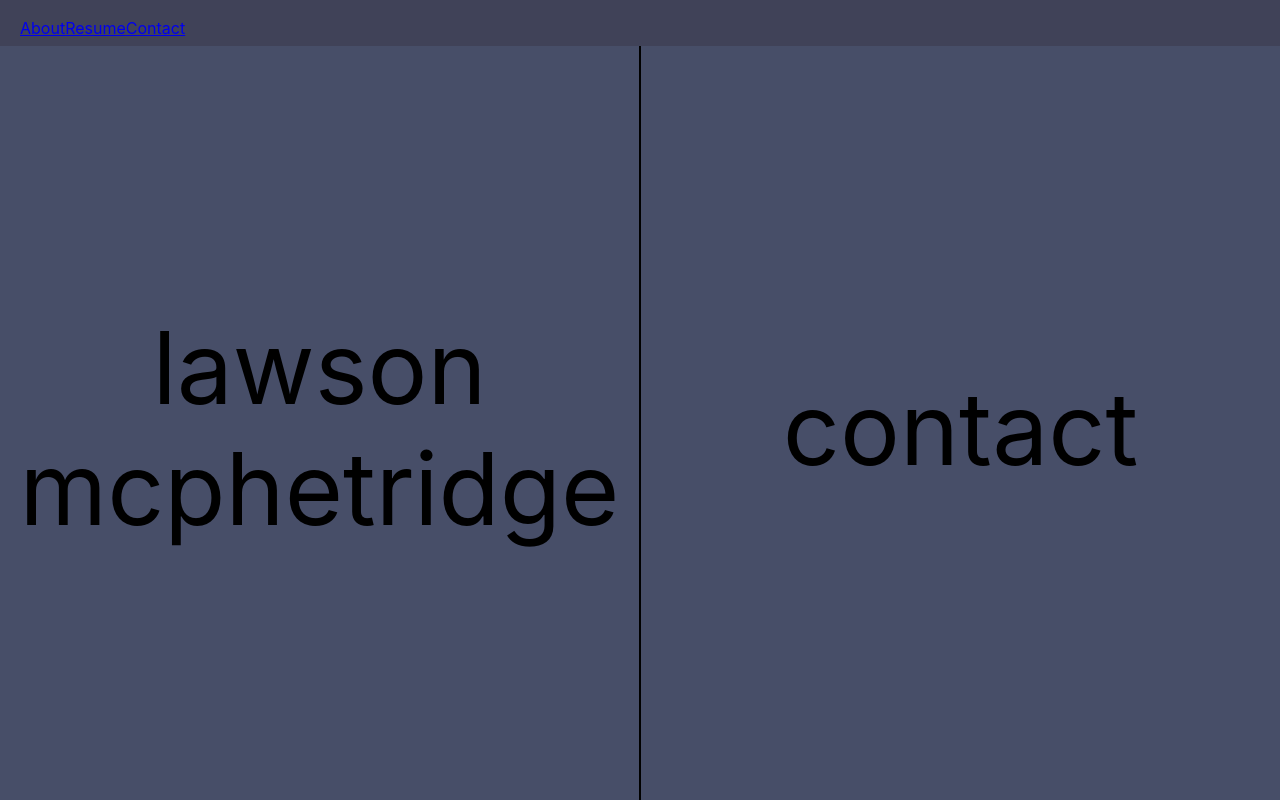
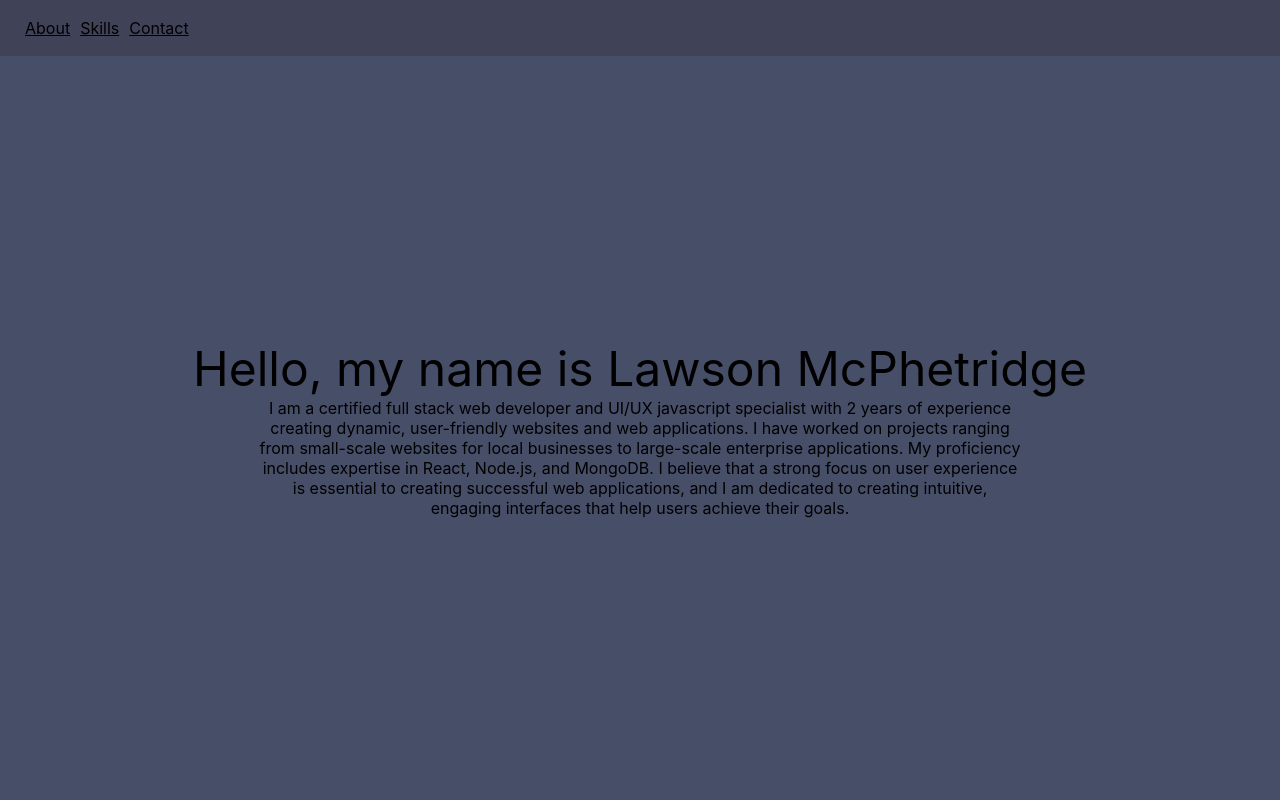
Before and after one commit to lawsonmcphetridge/lawson-portfolio, a React (Create React App) app: page / in a window 1280 px wide. Built offline with nearby package versions, Linux system fonts and the light colour scheme.

Commit message:
added introduction

```diff
--- a/package.json
+++ b/package.json
@@ -6,6 +6,7 @@
     "@testing-library/jest-dom": "^5.16.5",
     "@testing-library/react": "^13.4.0",
     "@testing-library/user-event": "^13.5.0",
+    "node-sass": "^7.0.3",
     "react": "^18.2.0",
     "react-dom": "^18.2.0",
     "react-router-dom": "^6.10.0",
--- a/src/App.js
+++ b/src/App.js
@@ -2,15 +2,17 @@ import './App.css';
 import Main from './components/Main/Main';
 import Header from './components/Header/Header';
 import { Routes, Route } from 'react-router-dom';
+import Contact from './components/Contact/Contact';
+import Skills from './components/Skills/Skills';
 
 function App() {
   return (
     <div className='App'>
-        <Header></Header>
+      <Header></Header>
       <Routes>
-
-        <Route path='/' Component={Main}/>
-
+        <Route path='/' Component={Main} />
+        <Route path='/contact' Component={Contact} />
+        <Route path='/Skills' Component={Skills} />
       </Routes>
     </div>
   );
--- a/src/components/Contact/Contact.js
+++ b/src/components/Contact/Contact.js
@@ -1,5 +1,11 @@
 import React from 'react';
+import './Contact.scss'
 
 export default function Contact() {
-  return <div>Contact</div>;
+    return <div className='main-content'>
+
+        asd
+
+
+  </div>;
 }
--- /dev/null
+++ b/src/components/Contact/Contact.scss
@@ -0,0 +1,7 @@
+.main-content {
+    background-color: #474E68;
+    height: 93vh;
+      display: flex;
+  flex-direction: row;
+    align-items: center;
+}
--- a/src/components/Header/Header.js
+++ b/src/components/Header/Header.js
@@ -1,13 +1,17 @@
 import React from 'react'
-import './Header.css'
+import './Header.scss'
 import { NavLink } from 'react-router-dom';
 
 export default function Header() {
   return (
     <div className='main-header'>
-      <NavLink to='/'>About</NavLink>
-      <NavLink to='/resume'>Resume</NavLink>
-      <NavLink to='/contact'>Contact</NavLink>
+      <NavLink to='/' className='about'>
+        About
+      </NavLink>
+      <NavLink to='/skills' className='skills'>
+        Skills
+      </NavLink>
+      <NavLink to='/contact' className="contact">Contact</NavLink>
     </div>
   );
 }
--- a/src/components/Header/Header.css
+++ b/src/components/Header/Header.scss
@@ -6,5 +6,20 @@
     padding-left: 20px;
     align-items: center;
     background-color: #404258;
-     overflow: hidden;
+     color: black;
 }
+
+.about {
+margin: 5px;
+color: black
+}
+
+.skills {
+margin: 5px;
+color: black
+}
+
+.contact {
+margin: 5px;
+color: black
+}
--- a/src/components/Main/Main.css
+++ /dev/null
@@ -1,29 +0,0 @@
-.main-content {
-    background-color: #474E68;
-    height: 93vh;
-      display: flex;
-  flex-direction: row;
-    align-items: center;
-    font-size: 100px;
-}
-
-.name {
-     flex: 1;
-     background-color: #474E68;
-     padding: 10px;
-     height: 93vh;
-     justify-content: center;
-     align-items: center;
-     display: flex;
-     border-right: 2px solid black;
-}
-
-.contact {
-    flex: 1;
-     background-color: #474E68;
-    padding: 10px;
-    height: 93vh;
-      justify-content: center;
-     align-items: center;
-     display: flex;
-}
--- a/src/components/Main/Main.js
+++ b/src/components/Main/Main.js
@@ -1,11 +1,24 @@
 import React from 'react'
-import './Main.css'
+import './Main.scss'
 
 export default function Main() {
   return (
     <main className='main-content'>
-      <div className='name'>lawson mcphetridge</div>
-      <div className='contact'>contact</div>
+      <div className='introduction'>
+        <div className='name'>Hello, my name is Lawson McPhetridge</div>
+
+        <div className='paragraph'>
+          I am a certified full stack web developer and UI/UX javascript
+          specialist with 2 years of experience creating dynamic, user-friendly
+          websites and web applications. I have worked on projects ranging from
+          small-scale websites for local businesses to large-scale enterprise
+          applications. My proficiency includes expertise in React, Node.js, and
+          MongoDB. I believe that a strong focus on user experience is essential
+          to creating successful web applications, and I am dedicated to
+          creating intuitive, engaging interfaces that help users achieve their
+          goals.
+        </div>
+      </div>
     </main>
   );
 }
--- /dev/null
+++ b/src/components/Main/Main.scss
@@ -0,0 +1,24 @@
+.main-content {
+    background-color: #474E68;
+    height: 100vh;
+    display: flex;
+    flex-direction: row;
+    align-items: center;
+    justify-content: center;
+}
+
+.introduction {
+  display: flex;
+  flex-direction: column;
+  justify-content: center;
+  align-items: center;
+}
+
+.name {
+  font-size: 3rem;
+}
+
+.paragraph {
+  display: flex;
+  width: 60%;
+}
--- /dev/null
+++ b/src/components/Skills/Skills.js
@@ -0,0 +1,16 @@
+import React from 'react';
+import './Skills.scss'
+
+export default function Skills() {
+  return (
+    <div className='main'>
+      <div>Javascript</div>
+      <div>React</div>
+      <div>Redux</div>
+      <div>TypeScript</div>
+      <div>HTML</div>
+      <div>CSS</div>
+      <div>PostgreSQL</div>
+    </div>
+  );
+}
--- /dev/null
+++ b/src/components/Skills/Skills.scss
@@ -0,0 +1,8 @@
+.main {
+    background-color: #474E68;
+    height: 93vh;
+      display: flex;
+  flex-direction: row;
+    align-items: center;
+    justify-content: center;
+}
```
Also changed, not shown: src/components/Contact/Contact.css (deleted), 1 other file (tests, documents, lock files or other folders).
